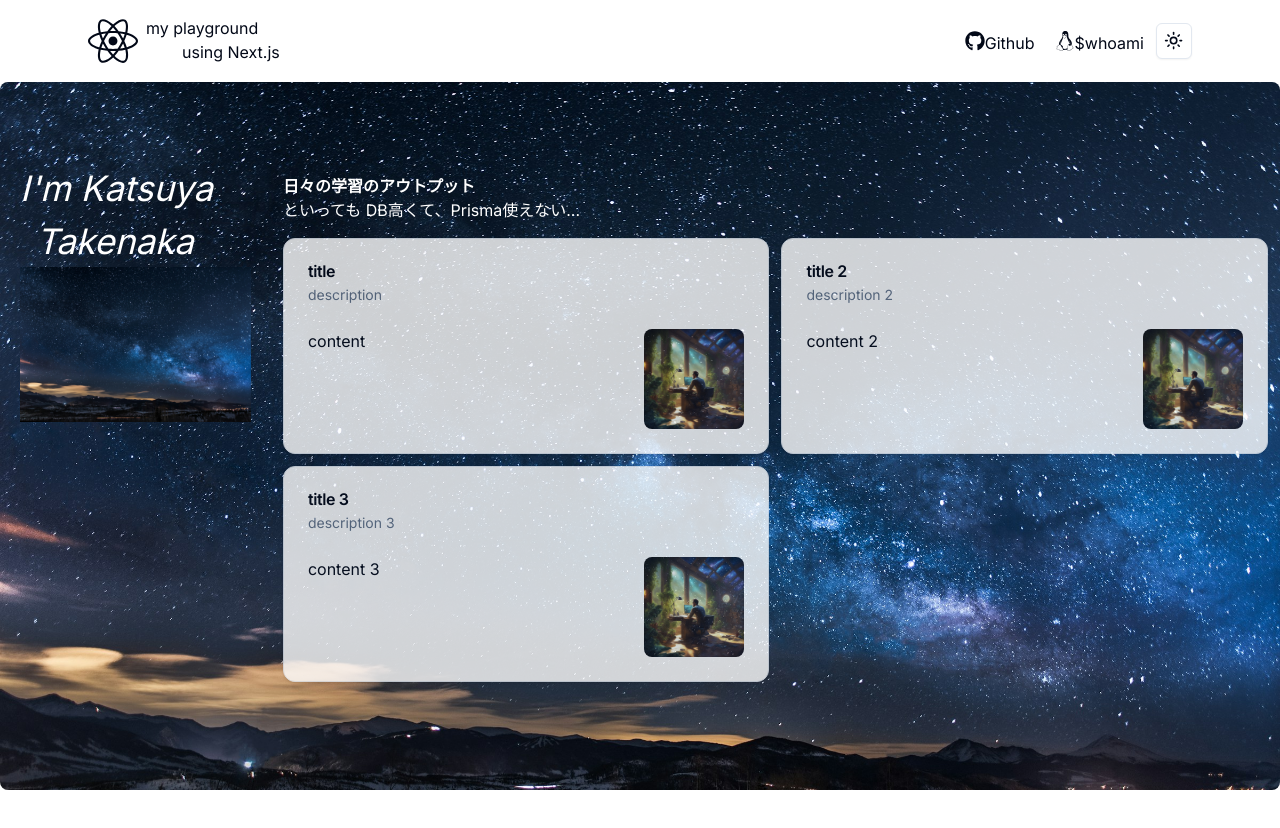
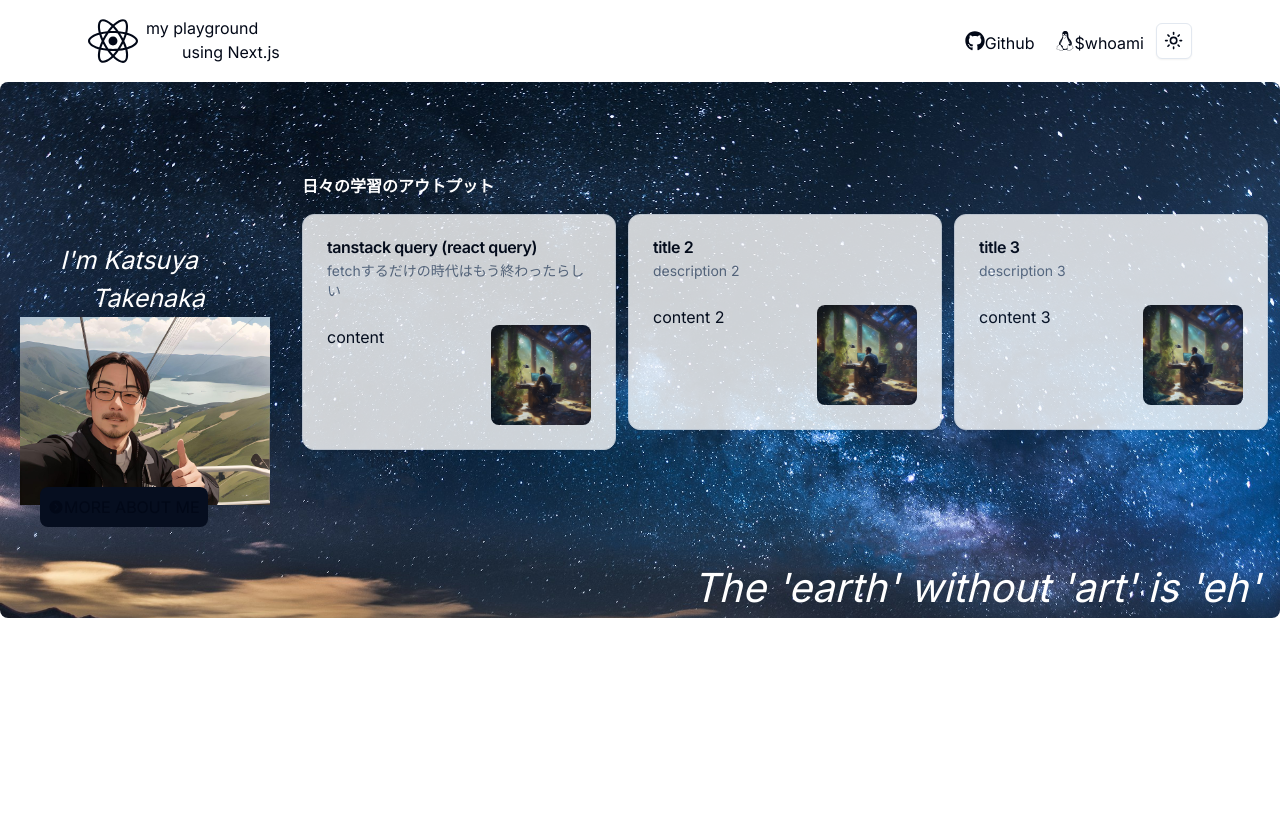
Before and after one commit to Katsuking/nextjs_blog, a Next.js app: page / in a window 1280 px wide. Shown: the top 828 px of the page. Built offline with nearby package versions, Linux system fonts and the light colour scheme.

Commit message:
mobile first

```diff
--- a/src/app/page.tsx
+++ b/src/app/page.tsx
@@ -1,5 +1,4 @@
 import Content from '@/components/Contents/Content'
-import Image from 'next/image'
 
 export default function Home() {
   return (
--- a/src/app/posts.js
+++ b/src/app/posts.js
@@ -2,22 +2,25 @@
 // とりあえず今はこれで
 const Posts = [
   {
-    title: 'title',
-    desc: 'description',
+    title: 'tanstack query (react query)',
+    desc: 'fetchするだけの時代はもう終わったらしい',
     content: 'content',
     imageUrl: '/images/man_study.jpeg',
+    url: '/whoami',
   },
   {
     title: 'title 2',
     desc: 'description 2',
     content: 'content 2',
     imageUrl: '/images/man_study.jpeg',
+    url: '/whoami',
   },
   {
     title: 'title 3',
     desc: 'description 3',
     content: 'content 3',
     imageUrl: '/images/man_study.jpeg',
+    url: '/whoami',
   },
 ]
 
--- a/src/components/Contents/Content.tsx
+++ b/src/components/Contents/Content.tsx
@@ -6,13 +6,12 @@ const Content = () => {
   return (
     <div className="bg-fixed bg-center bg-cover bg-[url('/images/bg-dark-fixed.jpg')] rounded-lg">
       <div className="py-20 flex flex-col md:flex-row justify-evenly">
-        <div className="mx-5">
+        <div className="mx-5 mt-20 md:min-w-[250px]">
           <Intro />
         </div>
         <div className="m-3 md:w-full">
           <h2 className="text-white font-bold">日々の学習のアウトプット</h2>
-          <p className="text-white">といっても DB高くて、Prisma使えない...</p>
-          <div className="grid grid-cols-1 md:grid-cols-1 lg:grid-cols-2 gap-3 justify-between my-4">
+          <div className="grid grid-cols-1 md:grid-cols-2 lg:grid-cols-3 gap-3 justify-between my-4">
             {Posts.map((el) => (
               <CardItem
                 key={el.title}
@@ -20,11 +19,15 @@ const Content = () => {
                 desc={el.desc}
                 content={el.content}
                 imageUrl={el.imageUrl}
+                url={el.url}
               />
             ))}
           </div>
         </div>
       </div>
+      <p className="text-[40px] text-white text-end mr-5 mb-4 italic invisible md:visible">
+        The &#39;earth&#39; without &#39;art&#39; is &#39;eh&#39;
+      </p>
     </div>
   )
 }
--- a/src/components/Contents/Intro/Intro.tsx
+++ b/src/components/Contents/Intro/Intro.tsx
@@ -1,21 +1,30 @@
 import Image from 'next/image'
+import Link from 'next/link'
+import { IoIosArrowDroprightCircle } from 'react-icons/io'
 
 const Intro = () => {
   return (
     <div className="md:flex md:flex-col hidden">
-      <div>
-        <h1 className="text-[35px] text-white italic">
+      <div className="ml-10">
+        <h1 className="text-[25px] text-white italic">
           I&#39;m Katsuya <br />
-          <span className="pl-4">Takenaka</span>
+          <span className="pl-8">Takenaka</span>
         </h1>
       </div>
-      <div>
+      <div className="relative">
         <Image
-          src="/images/bg-dark-fixed.jpg"
+          src="/images/whoami.jpg"
           alt="intro-img"
           width={300}
           height={300}
+          className="absolute"
         />
+        <Link href="/whoami">
+          <div className="flex flex-row items-center absolute top-[170px] left-[20px] bg-[#060e1f] rounded-lg p-2">
+            <IoIosArrowDroprightCircle />
+            <span>MORE ABOUT ME</span>
+          </div>
+        </Link>
       </div>
     </div>
   )
--- a/src/components/Contents/Post/CardItem.tsx
+++ b/src/components/Contents/Post/CardItem.tsx
@@ -7,18 +7,21 @@ import {
   CardTitle,
 } from '@/components/ui/card'
 import Image from 'next/image'
+import Link from 'next/link'
 
 type CardItemProps = {
   title: string
   desc: string
   content: string
   imageUrl: string
+  url: string
 }
 
-const CardItem = ({ title, desc, content, imageUrl }: CardItemProps) => {
+const CardItem = ({ title, desc, content, imageUrl, url }: CardItemProps) => {
   return (
     <div>
-      <Card className="opacity-80">
+      <Link href={`${url}`}>
+        <Card className="opacity-80 hover:opacity-100">
           <CardHeader>
             <CardTitle>{title}</CardTitle>
             <CardDescription>{desc}</CardDescription>
@@ -39,6 +42,7 @@ const CardItem = ({ title, desc, content, imageUrl }: CardItemProps) => {
           <p>Card Footer</p>
         </CardFooter> */}
         </Card>
+      </Link>
     </div>
   )
 }
--- /dev/null
+++ b/src/components/Header/HamberguerMenu.tsx
@@ -0,0 +1,57 @@
+import { TiThMenu } from 'react-icons/ti'
+import {
+  DropdownMenu,
+  DropdownMenuContent,
+  DropdownMenuGroup,
+  DropdownMenuItem,
+  DropdownMenuLabel,
+  DropdownMenuPortal,
+  DropdownMenuSeparator,
+  DropdownMenuShortcut,
+  DropdownMenuSub,
+  DropdownMenuSubContent,
+  DropdownMenuSubTrigger,
+  DropdownMenuTrigger,
+} from '@/components/ui/dropdown-menu'
+
+import { FaGithub } from 'react-icons/fa'
+import { FaLinux } from 'react-icons/fa'
+import Link from 'next/link'
+
+const HamberguerMenu = () => {
+  return (
+    <div className="sm:hidden">
+      <DropdownMenu>
+        {' '}
+        {/* {isOpen ? <TiThMenu size={30} /> : <TiThMenu size={30} />} */}
+        <DropdownMenuTrigger asChild>
+          <TiThMenu size={30} />
+        </DropdownMenuTrigger>
+        <DropdownMenuContent className="w-30">
+          <DropdownMenuLabel>Explorer</DropdownMenuLabel>
+          <DropdownMenuSeparator />
+          <DropdownMenuGroup>
+            <DropdownMenuItem>
+              <Link href="https://github.com/Katsuking">
+                <div className="flex flex-row items-center">
+                  <FaGithub size={20} />
+                  <p className="pt-1">Github</p>
+                </div>
+              </Link>
+            </DropdownMenuItem>
+            <DropdownMenuItem>
+              <Link href="/whoami">
+                <div className="flex flex-row items-center">
+                  <FaLinux size={20} />
+                  <p className="pt-1">$whoami</p>
+                </div>
+              </Link>
+            </DropdownMenuItem>
+          </DropdownMenuGroup>
+        </DropdownMenuContent>
+      </DropdownMenu>
+    </div>
+  )
+}
+
+export default HamberguerMenu
--- a/src/components/Header/Header.tsx
+++ b/src/components/Header/Header.tsx
@@ -2,6 +2,7 @@ import { ModeToggle } from '@/components/Header/darkTheme'
 import { FaReact } from 'react-icons/fa6'
 import NavItems from './NavItems'
 import Link from 'next/link'
+import HamberguerMenu from '@/components/Header/HamberguerMenu'
 
 const Header = () => {
   return (
@@ -20,6 +21,7 @@ const Header = () => {
         </Link>
         <div className="flex flex-row items-center sm:mr-20 space-x-3">
           <NavItems />
+          <HamberguerMenu />
           <ModeToggle />
         </div>
       </nav>
--- a/src/components/Header/NavItems.tsx
+++ b/src/components/Header/NavItems.tsx
@@ -4,6 +4,7 @@ import Link from 'next/link'
 
 const NavItems = () => {
   return (
+    <div className="hidden sm:block">
       <div className="flex flex-col md:flex-row space-y-1 md:space-y-0 md:space-x-5 items-center">
         <Link href="https://github.com/Katsuking">
           <div className="flex flex-row items-center">
@@ -18,6 +19,7 @@ const NavItems = () => {
           </div>
         </Link>
       </div>
+    </div>
   )
 }
 
```
Also changed, not shown: public/images/whoami.jpg (added). Lines whose indentation alone changed are shown as unchanged.
